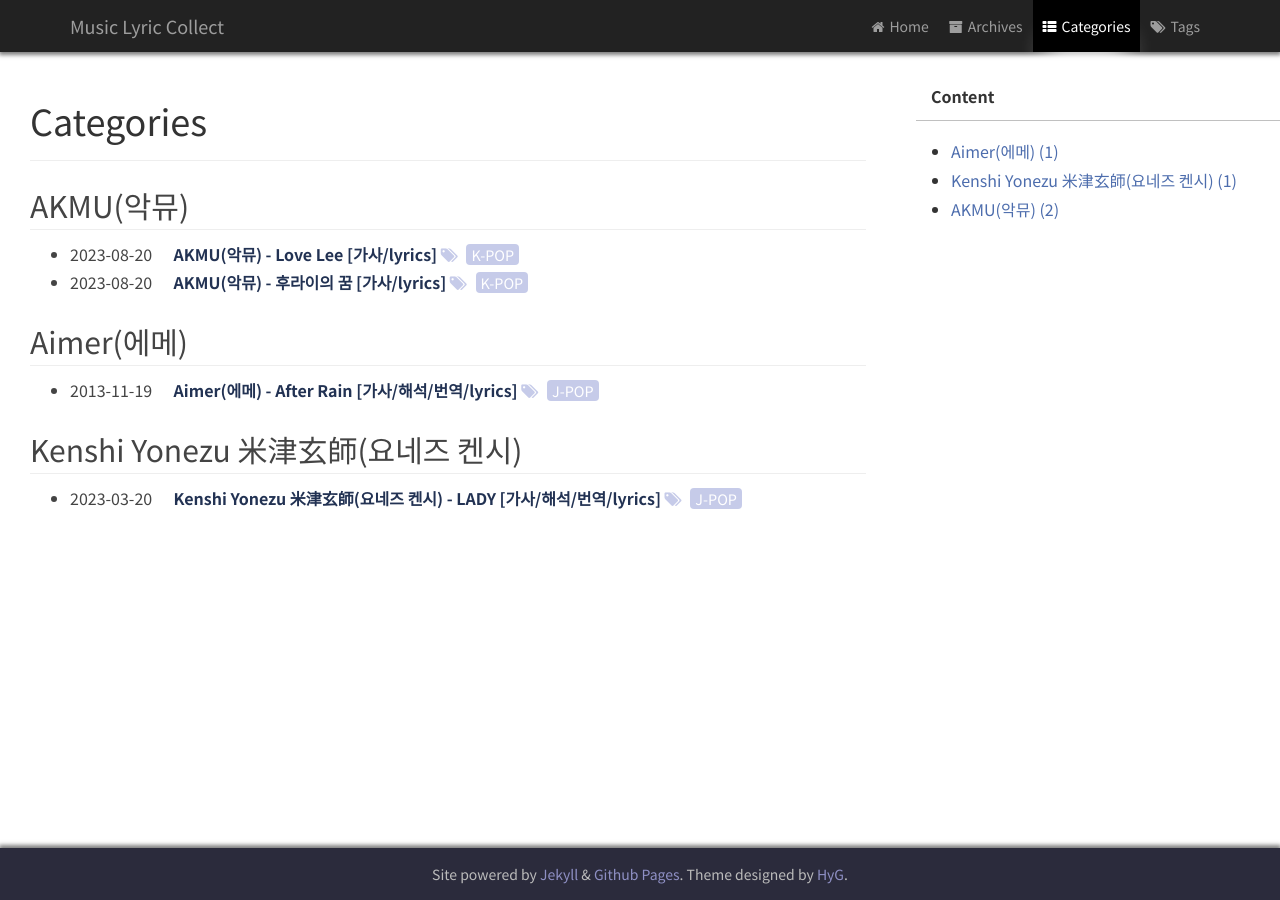
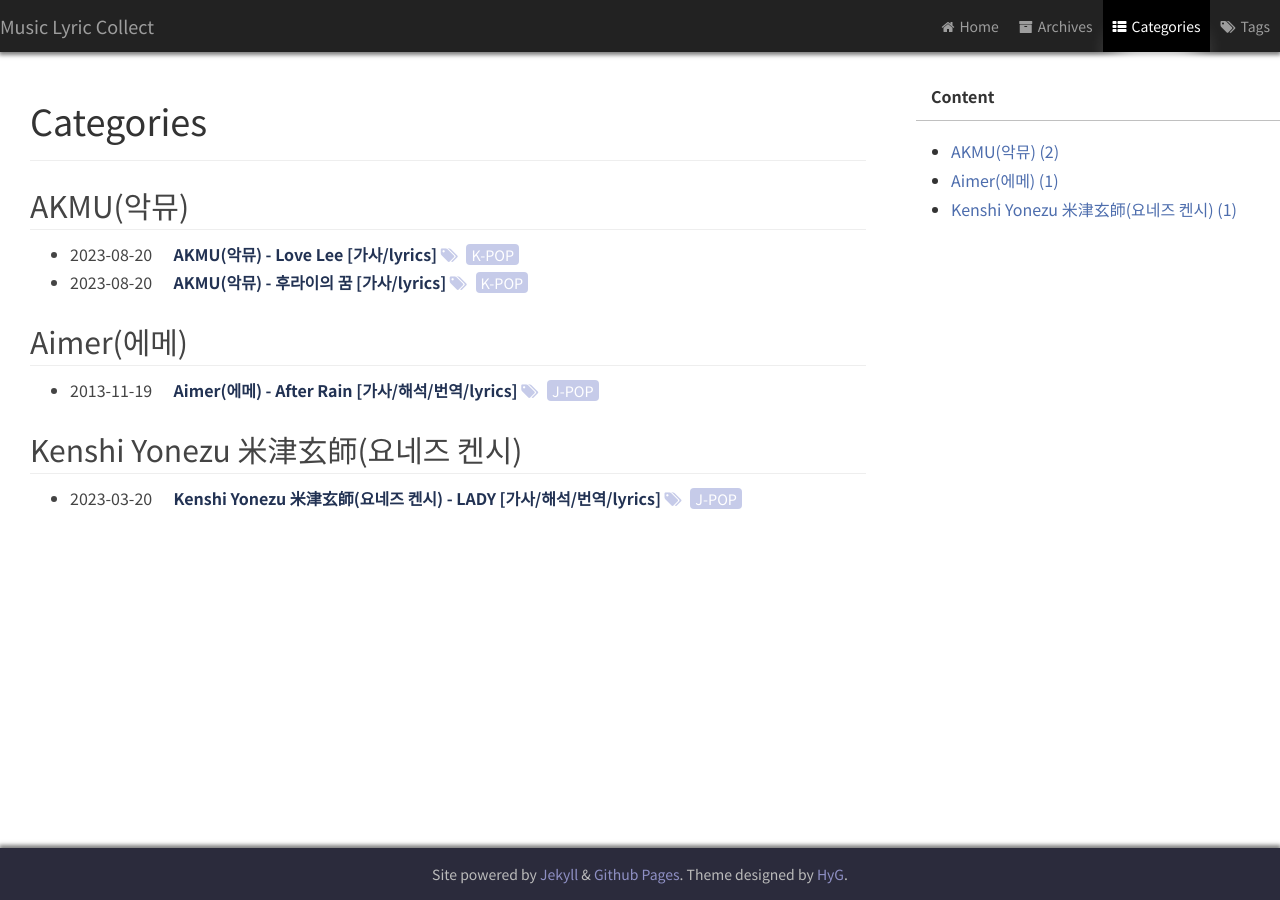
Before and after one commit to music-lyric-collect/music-lyric-collect.github.io, a Jekyll site: the page built from page/1category.html, in a window 1280 px wide. Built offline with Jekyll 4.4.1, drawn with Linux system fonts in a browser that asks for light colours; comment, search, counter and statistics services are not loaded.

Commit message:
[Modify] header, footer width 1280px [Modify] categories order in category page

```diff
--- a/_includes/head.html
+++ b/_includes/head.html
@@ -16,7 +16,6 @@
     <script async src="https://pagead2.googlesyndication.com/pagead/js/adsbygoogle.js?client=ca-pub-6616068062151909"
             crossorigin="anonymous"></script>
 {% if site.google_tracking_id %}
-
     <script async src="https://www.googletagmanager.com/gtag/js?id={{site.google_tracking_id}}"></script>
     <script>
       window.dataLayer = window.dataLayer || [];
--- a/_sass/_footer.scss
+++ b/_sass/_footer.scss
@@ -10,7 +10,7 @@
     box-shadow: 0 -2px 4px 1px rgba(0,0,0,0.5);
     color: #bbb;
     .wrapper {
-        width: 1140px;
+        width: 1280px;
         margin: 0 auto;
         padding: 15px 0;
         text-align: center;
--- a/_sass/_header.scss
+++ b/_sass/_header.scss
@@ -13,7 +13,7 @@ header {
         }
     }
     .wrapper {
-        width: 1140px;
+        width: 1280px;
         margin: 0 auto;
         line-height: 52px;
         .brand {
--- a/page/1category.html
+++ b/page/1category.html
@@ -5,13 +5,12 @@ permalink: /category/
 icon: th-list
 ---
 
-
+{% assign sorted_categories = site.categories | sort %}
 <div class="page clearfix">
     <div class="left">
         <h1>{{page.title}}</h1>
         <hr>
         <ul>
-            {% assign sorted_categories = site.categories | sort %}
             {% for category in sorted_categories %}
             <h2 id="{{category | first}}">{{category | first}}</h2>
                 {% for posts in category  %}
@@ -41,7 +40,7 @@ icon: th-list
                     Content
                 </div>
                 <ul id="content-side" class="content-ul">
-                    {% for category in site.categories%}
+                    {% for category in sorted_categories %}
                         <li>
                             <a class="scroll" href="#{{ category | first }}">
                                 {{ category | first }} ({{ category | last | size }})
```
